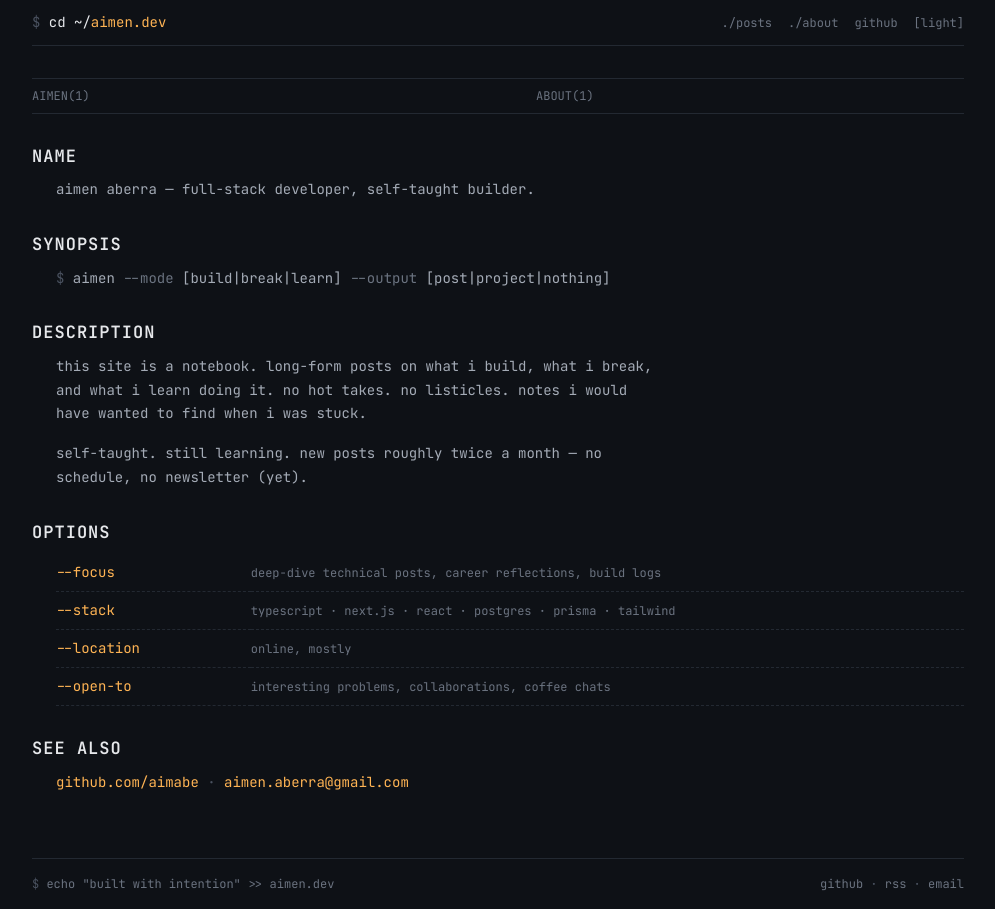
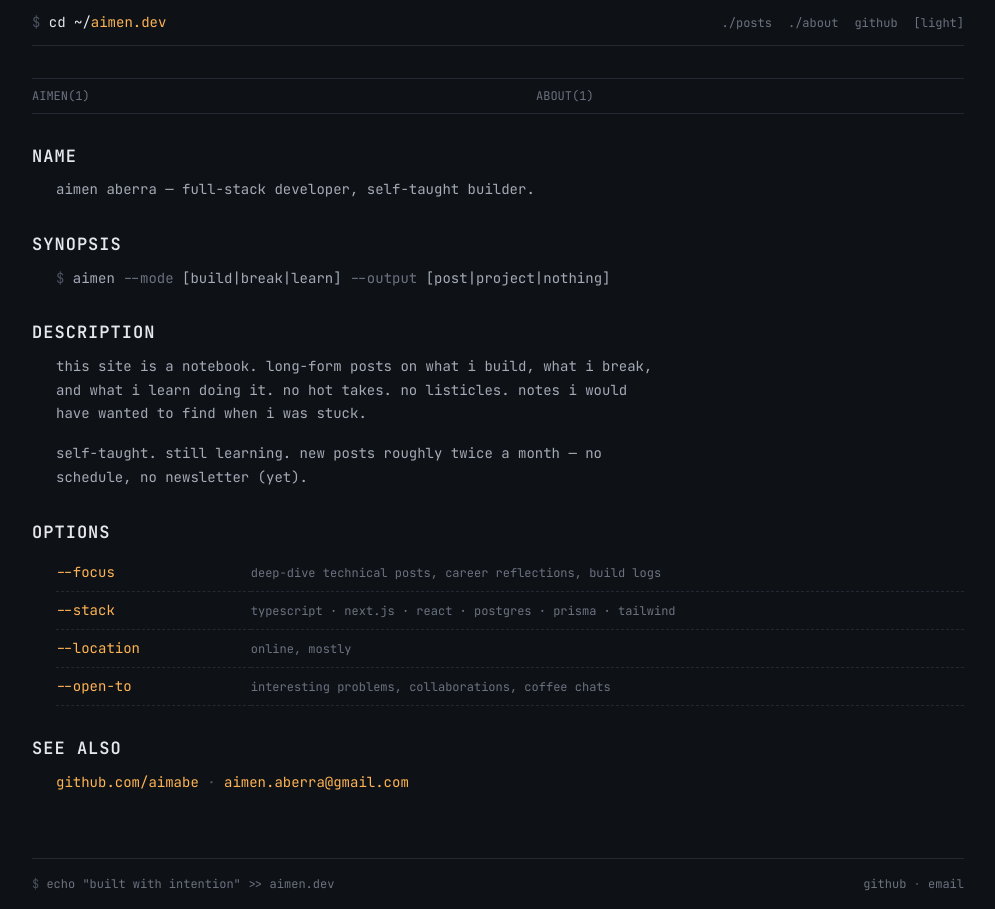
Before and after one commit to AimAbe/aimen-dev, a Next.js app: page /about in a window 1280 px wide. Shown: the whole page, without its empty margins (142-1137 px from the left). Built offline with nearby package versions, Linux system fonts and the light colour scheme.

Commit message:
Update Layout.tsx
removed feed.xml from footer

```diff
--- a/app/components/Layout.tsx
+++ b/app/components/Layout.tsx
@@ -31,8 +31,6 @@ export default function Layout({ children }: { children: React.ReactNode }) {
           <span className="t-meta">
             <a href="https://github.com/AimAbe" className="ftr-link">github</a>
             <span className="t-mute2"> · </span>
-            <a href="/feed.xml" className="ftr-link">rss</a>
-            <span className="t-mute2"> · </span>
             <a href="mailto:aimen.aberra@gmail.com" className="ftr-link">email</a>
           </span>
         </div>
```
